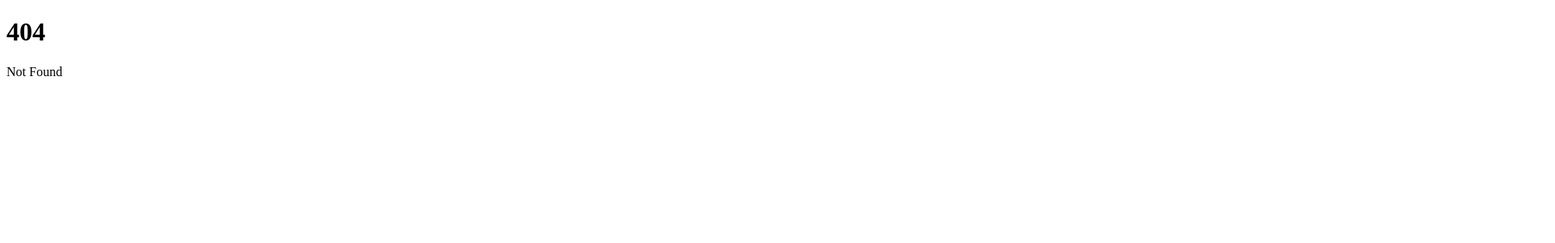
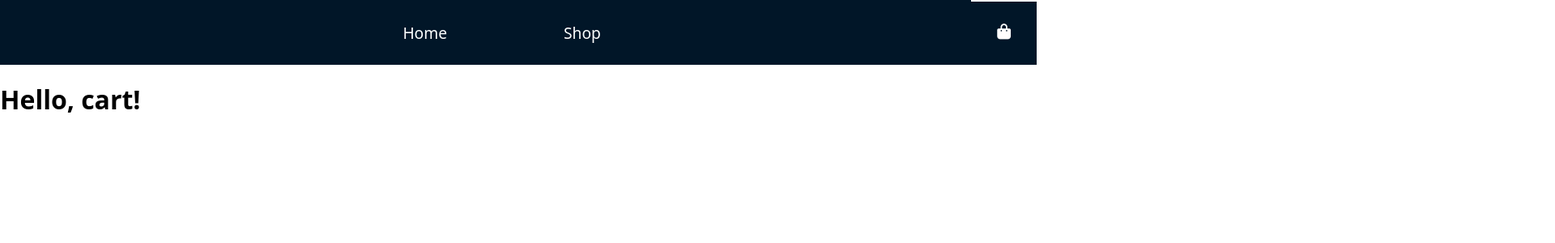
Before and after one commit to nguyenjessev/shopping-cart, a SvelteKit app: page /cart in a window 1280 px wide. Before the commit this address had no page. Shown: the top 300 px of the page at 81% size, 1920 px wide, since content can reach past the window. Built offline with nearby package versions, Linux system fonts and the light colour scheme.

Commit message:
Add navbar

```diff
--- /dev/null
+++ b/src/routes/+layout.svelte
@@ -0,0 +1,8 @@
+<script>
+  import Navbar from './Navbar.svelte';
+  import './styles.css';
+</script>
+
+<Navbar />
+
+<slot />
--- a/src/routes/+page.svelte
+++ b/src/routes/+page.svelte
@@ -1,2 +1 @@
-<h1>Welcome to SvelteKit</h1>
-<p>Visit <a href="https://kit.svelte.dev">kit.svelte.dev</a> to read the documentation</p>
+<h1>Hello, world!</h1>
--- /dev/null
+++ b/src/routes/Navbar.svelte
@@ -0,0 +1,70 @@
+<script>
+  import { page } from '$app/stores';
+</script>
+
+<svelte:head>
+  <script
+    src="https://kit.fontawesome.com/e1eee56c5f.js"
+    crossorigin="anonymous"
+  ></script>
+</svelte:head>
+
+<nav>
+  <ul class="pages">
+    <li class:selected={$page.route.id === '/'}>
+      <a href="/" class="nav-link">Home</a>
+    </li>
+    <li class:selected={$page.route.id === '/shop'}>
+      <a href="/shop" class="nav-link">Shop</a>
+    </li>
+  </ul>
+  <div class:selected={$page.route.id === '/cart'}>
+    <a href="/cart" class="nav-link cart"
+      ><i class="fa-solid fa-bag-shopping" /></a
+    >
+  </div>
+</nav>
+
+<style>
+  nav {
+    background: hsl(207, 95%, 8%);
+    color: white;
+    display: flex;
+    font-size: 1.2rem;
+    height: 10vmin;
+    justify-content: space-between;
+  }
+
+  nav a {
+    color: inherit;
+    text-decoration: none;
+  }
+
+  .pages {
+    display: flex;
+    flex-grow: 1;
+    gap: 5rem;
+    justify-content: center;
+    list-style: none;
+    margin: 0;
+  }
+
+  .pages > li {
+    position: relative;
+  }
+
+  .nav-link {
+    align-items: center;
+    display: flex;
+    height: 100%;
+    padding: 0 2rem;
+  }
+
+  .selected::before {
+    border-top: 2px solid white;
+    content: '';
+    position: absolute;
+    top: 0;
+    width: 100%;
+  }
+</style>
--- /dev/null
+++ b/src/routes/cart/+page.svelte
@@ -0,0 +1 @@
+<h1>Hello, cart!</h1>
--- /dev/null
+++ b/src/routes/shop/+page.svelte
@@ -0,0 +1 @@
+<h1>Hello, shop!</h1>
--- /dev/null
+++ b/src/routes/styles.css
@@ -0,0 +1,20 @@
+:root {
+  --system-ui: system-ui, 'Segoe UI', Roboto, Helvetica, Arial, sans-serif,
+    'Apple Color Emoji', 'Segoe UI Emoji', 'Segoe UI Symbol';
+}
+
+html {
+  box-sizing: border-box;
+  font-family: var(--system-ui);
+}
+
+*,
+*::before,
+*::after {
+  box-sizing: inherit;
+  font-family: inherit;
+}
+
+body {
+  margin: 0;
+}
```
Also changed, not shown: 1 other file (tests, documents, lock files or other folders).
